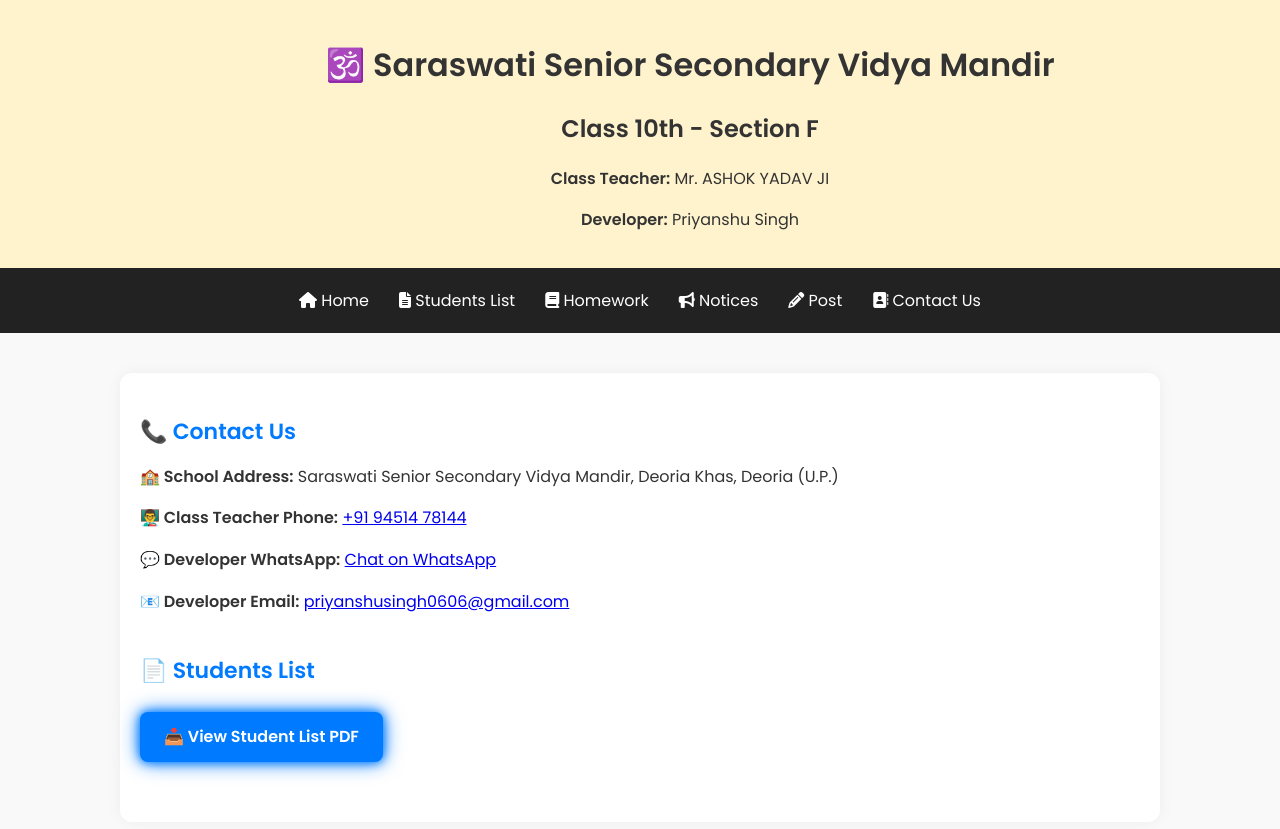
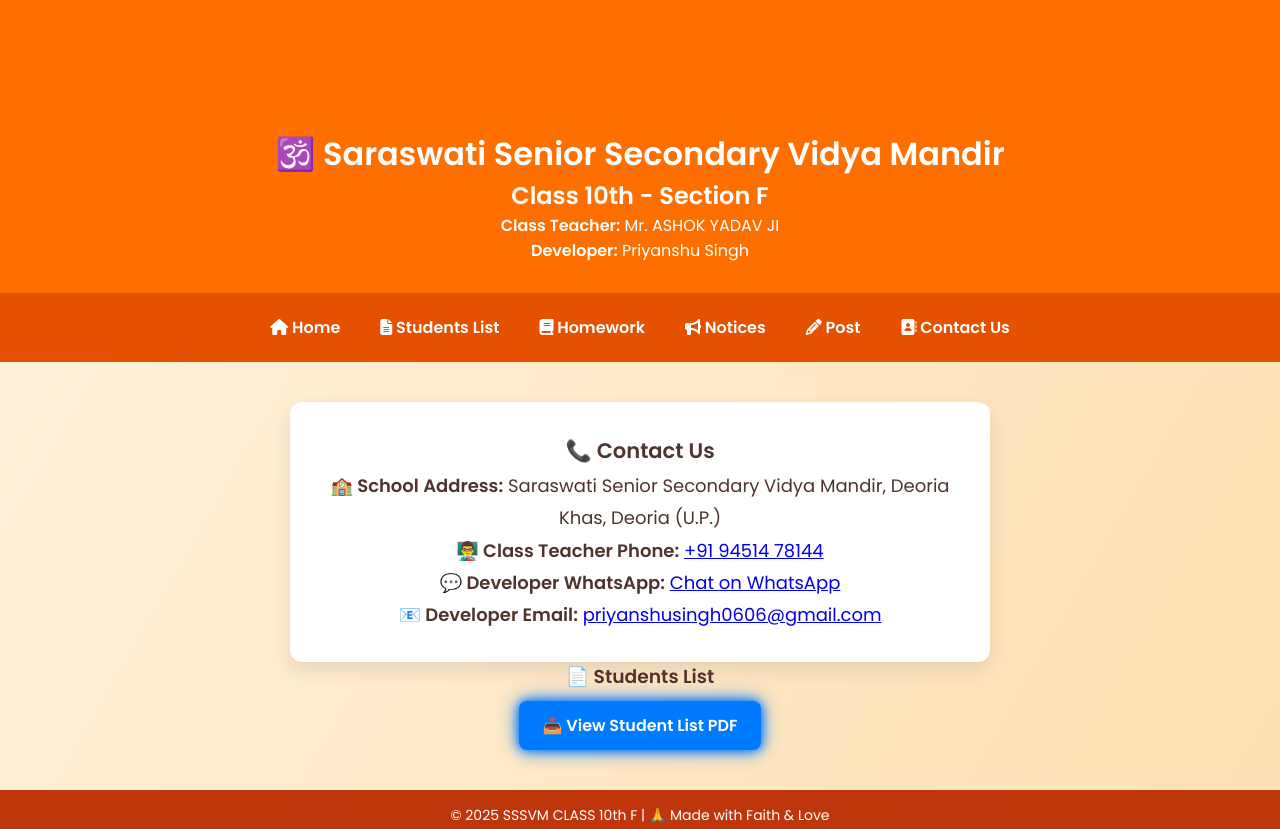
Before and after one commit to sssvmclass10thf/ssvmclass10thf, a plain HTML site: page index.html in a window 1280 px wide. Shown: the top 829 px of the page. Drawn offline with Linux system fonts and the light colour scheme.

Commit message:
Update index.html

```diff
--- a/index.html
+++ b/index.html
@@ -1,77 +1,12 @@
-<!DOCTYPE html>
-<html lang="en">
+<!DOCTYPE html>  <html lang="en">
 <head>
   <meta charset="UTF-8" />
   <meta name="viewport" content="width=device-width, initial-scale=1.0" />
   <title>SSSVM Class 10-F</title>
   <link href="https://fonts.googleapis.com/css2?family=Poppins:wght@400;600&display=swap" rel="stylesheet">
-  <script src="https://kit.fontawesome.com/a076d05399.js" crossorigin="anonymous"></script>
-
-  <style>
-    body {
-      margin: 0;
-      font-family: 'Poppins', sans-serif;
-      background-color: #f9f9f9;
-      color: #333;
-    }
-
-    header {
-      background-color: #fff3cd; /* saffron color preserved */
-      padding: 20px 0;
-      box-shadow: 0 4px 8px rgba(0, 0, 0, 0.1);
-    }
-
-    .header-container {
-      display: flex;
-      align-items: center;
-      justify-content: center;
-      flex-wrap: wrap;
-      gap: 20px;
-      max-width: 1200px;
-      margin: auto;
-      padding: 0 20px;
-    }
-
-    .logo {
-      width: 80px;
-      height: 80px;
-    }
-
-    .school-info {
-      text-align: center;
-    }
-
-    /* ✅ ORIGINAL NAVIGATION BAR */
-    nav {
-      background-color: #222;
-    }
-
-    nav ul {
-      list-style: none;
-      display: flex;
-      justify-content: center;
-      margin: 0;
-      padding: 10px 0;
-      flex-wrap: wrap;
-    }
-
-    nav li {
-      margin: 10px 15px;
-    }
-
-    nav a {
-      text-decoration: none;
-      color: #fff;
-      font-weight: 500;
-      font-size: 16px;
-      transition: color 0.3s;
-    }
-
-    nav a:hover {
-      color: #ff9800;
-    }
-
-    /* ✅ GLOWING BUTTON */
+  <link rel="stylesheet" href="styles.css" />
+  <script src="https://kit.fontawesome.com/a076d05399.js" crossorigin="anonymous"></script>    <style>
+    /* ✅ Only Glowing Button CSS */
     .glow-button {
       display: inline-block;
       padding: 12px 24px;
@@ -91,59 +26,7 @@
       box-shadow: 0 0 20px #00cfff, 0 0 40px #00cfff;
       transform: scale(1.05);
     }
-
-    main {
-      max-width: 1000px;
-      margin: 40px auto;
-      padding: 20px;
-      background: #fff;
-      box-shadow: 0 0 15px rgba(0,0,0,0.05);
-      border-radius: 12px;
-    }
-
-    section {
-      margin-bottom: 40px;
-    }
-
-    section h3 {
-      font-size: 22px;
-      margin-bottom: 15px;
-      color: #007bff;
-    }
-
-    section p, section a {
-      font-size: 16px;
-      line-height: 1.6;
-    }
-
-    footer {
-      text-align: center;
-      padding: 20px;
-      background-color: #222;
-      color: #fff;
-      font-size: 14px;
-      margin-top: 40px;
-    }
-
-    /* Responsive */
-    @media (max-width: 768px) {
-      .header-container {
-        flex-direction: column;
-        text-align: center;
-      }
-
-      .logo {
-        width: 60px;
-        height: 60px;
-      }
-
-      .glow-button {
-        font-size: 14px;
-        padding: 10px 20px;
-      }
-    }
-  </style>
-</head>
+  </style>  </head>
 <body>
   <header>
     <div class="header-container">
@@ -155,9 +38,7 @@
         <p><strong>Developer:</strong> Priyanshu Singh</p>
       </div>
     </div>
-  </header>
-
-  <nav>
+  </header>    <nav>
     <ul>
       <li><a href="#"><i class="fas fa-home"></i> Home</a></li>
       <li>
@@ -166,22 +47,23 @@
           <i class="fas fa-file-alt"></i> Students List
         </a>
       </li>
-      <li><a href="homework.html"><i class="fas fa-book"></i> Homework</a></li>
-      <li><a href="Notices.html"><i class="fas fa-bullhorn"></i> Notices</a></li>
-      <li><a href="post.html"><i class="fas fa-pencil-alt"></i> Post</a></li>
+      <li><a href="homework.html"><i class="fas fa-book"></i> Homework</a></li>  <li><a href="Notices.html"><i class="fas fa-bullhorn"></i> Notices</a></li>
+  <li>
+
+  <a href="post.html">
+    <i class="fas fa-pencil-alt"></i> Post
+  </a>
+      </li>
       <li><a href="#contact"><i class="fas fa-address-book"></i> Contact Us</a></li>
     </ul>
-  </nav>
-
-  <main>
+  </nav>    <main>
     <section id="contact">
       <h3>📞 Contact Us</h3>
       <p><strong>🏫 School Address:</strong> Saraswati Senior Secondary Vidya Mandir, Deoria Khas, Deoria (U.P.)</p>
       <p><strong>👨‍🏫 Class Teacher Phone:</strong> <a href="tel:+919451478144">+91 94514 78144</a></p>
       <p><strong>💬 Developer WhatsApp:</strong> <a href="https://wa.me/919198426858">Chat on WhatsApp</a></p>
       <p><strong>📧 Developer Email:</strong> <a href="mailto:priyanshusingh0606@gmail.com">priyanshusingh0606@gmail.com</a></p>
-    </section>
-
+    </section>  <!-- 🔥 Glowing Button Section -->
 <section id="StudentsList">
   <h3>📄 Students List</h3>
   <a class="glow-button"
@@ -190,9 +72,8 @@
      📥 View Student List PDF
   </a>
 </section>
-  </main>
 
-  <footer>
+  </main>    <footer>
     <p>© 2025 SSSVM CLASS 10th F | 🙏 Made with Faith & Love</p>
   </footer>
 </body>
```
Lines whose indentation alone changed are shown as unchanged.
